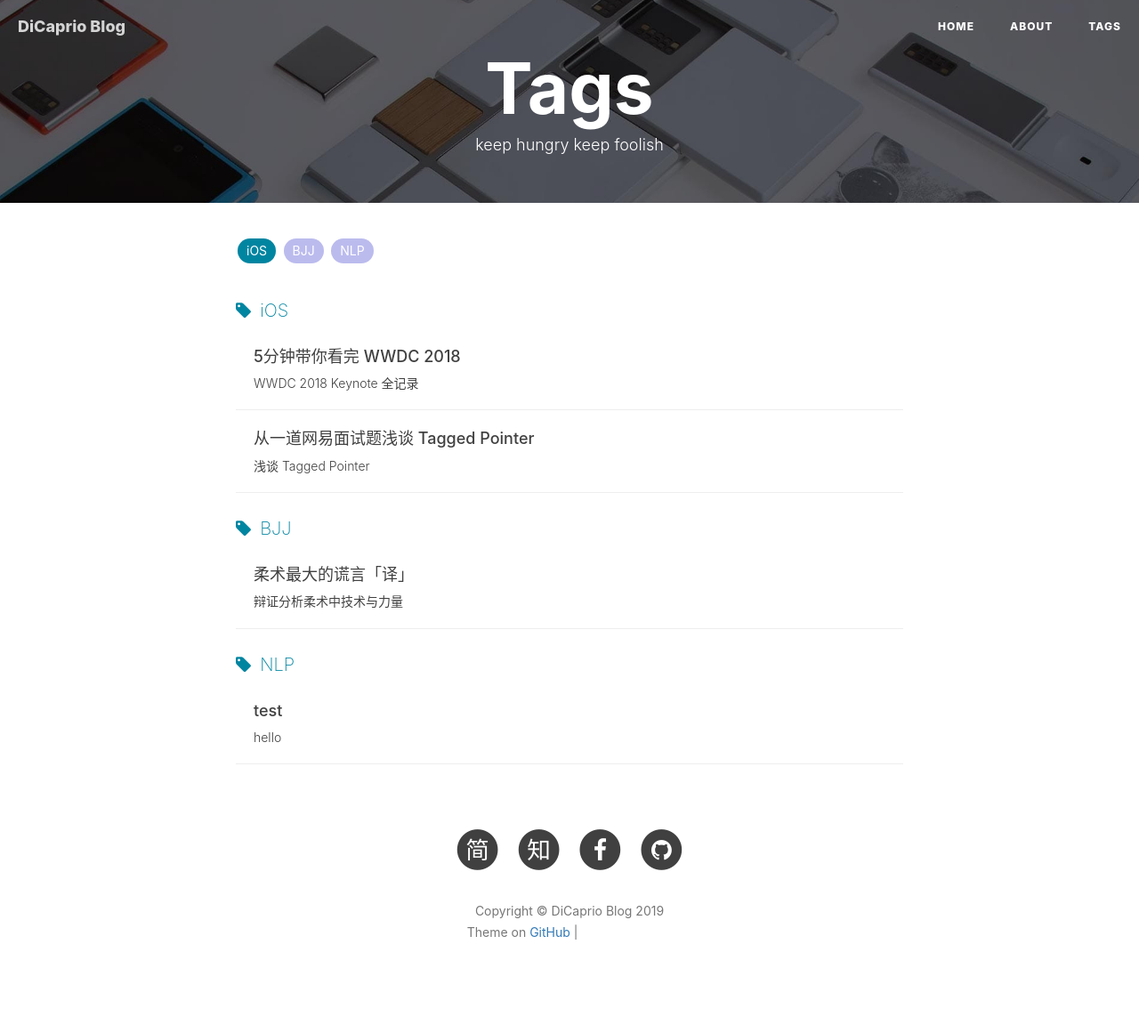
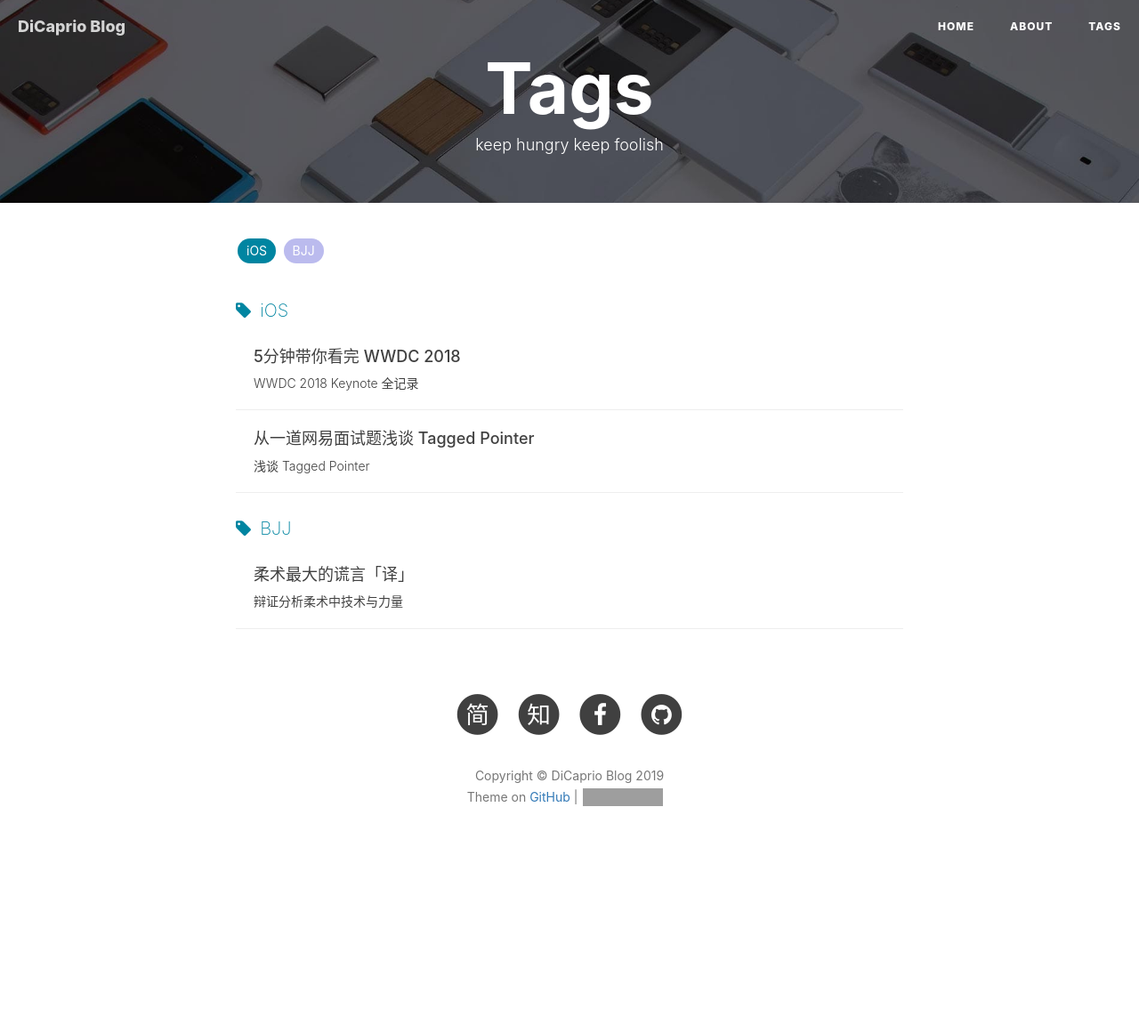
Before and after one commit to DiCaprio17/DiCaprio17.github.io, a Jekyll site: the page built from tags.html, in a window 1280 px wide. Shown: the whole page at 89% size. Built offline with Jekyll 4.4.1, drawn with Linux system fonts in a browser that asks for light colours; nearby versions of some CDN libraries; comment, search, counter and statistics services are not loaded; after the commit the page ends 1000 px from its top, so only the background shows below that; grey boxes are pictures that could not be loaded.

Commit message:
modified

```diff
--- a/_posts/2019-07-30-test.md
+++ b/_posts/2019-07-27-Spring学习笔记#day01.md
@@ -1,13 +1,14 @@
 ---
 layout:     post
-title:      test
-subtitle:   hello
+title:      Spring—学习笔记#day01
+subtitle:   Spring
 date:       2019-07-30
 author:     DiCaprio
 header-img: img/post-bg-cook.jpg
 catalog: true
 tags:
-    - NLP
+    - Spring
+	- Java
 ---
 
 # 1、spring 的概述
```
